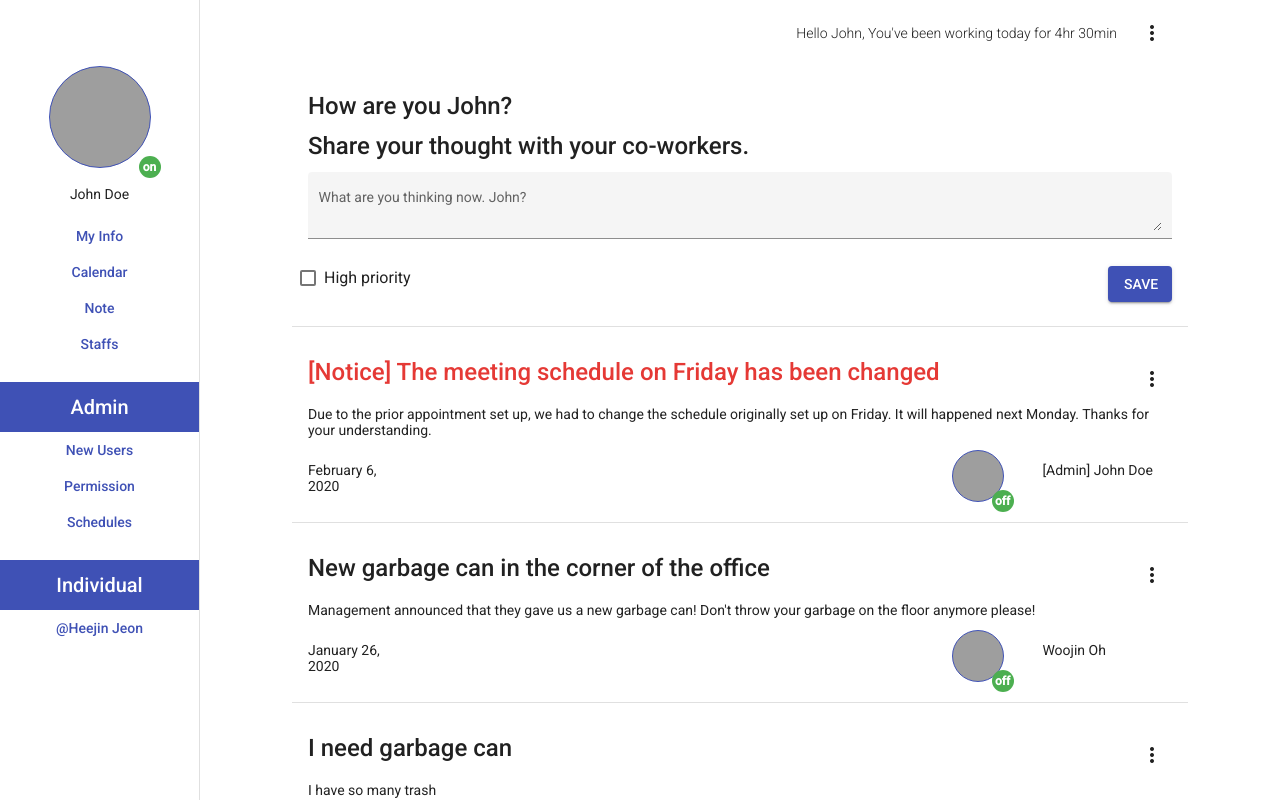
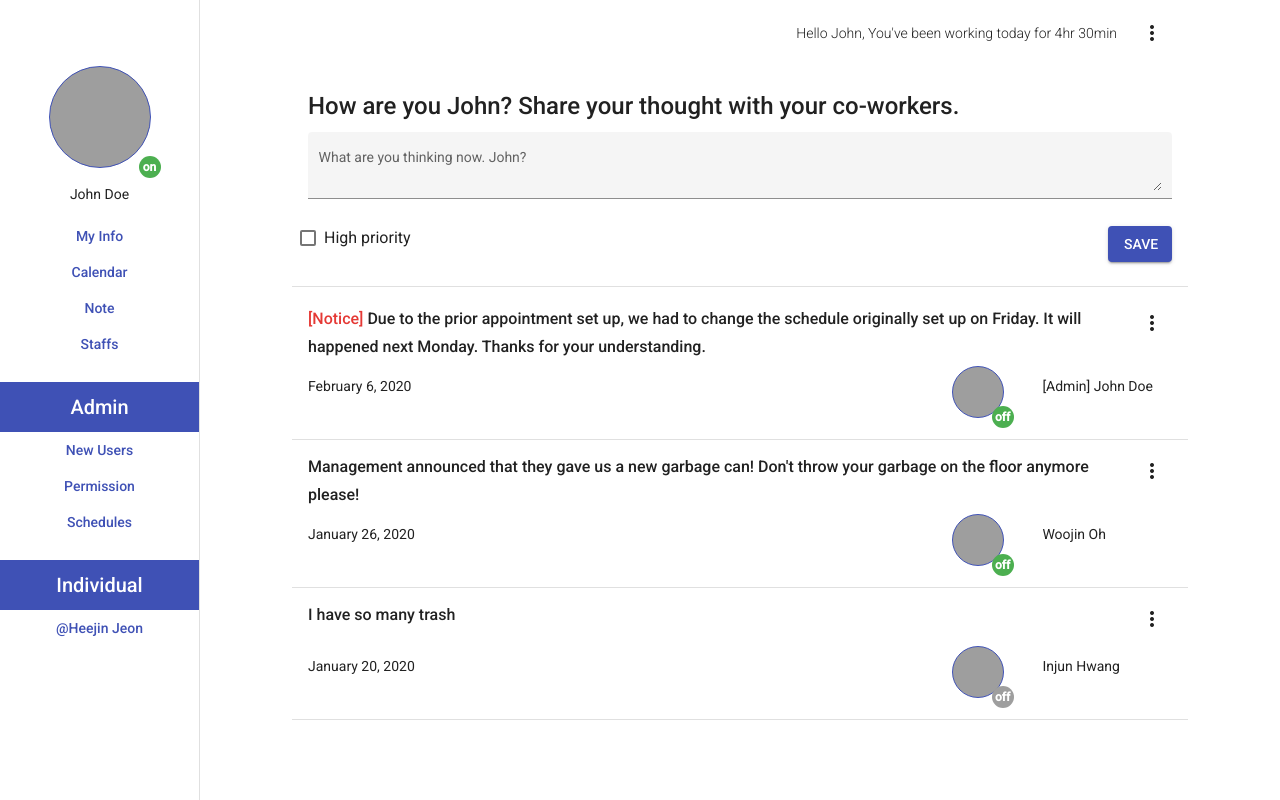
Before and after one commit to heejingit/bluebridge, an Angular app: page /home in a window 1280 px wide. Built offline with nearby package versions, Linux system fonts and the light colour scheme; grey boxes are pictures that could not be loaded; what @angular/material-moment-adapter would draw is missing.

Commit message:
feed input using ngModel

```diff
--- a/client/app/home/home-feed/home-feed.component.css
+++ b/client/app/home/home-feed/home-feed.component.css
@@ -6,6 +6,7 @@ p {
   width: 80%;
   margin: auto;
   box-shadow: none !important;
+  padding-top: 0;
 }
 
 .mat-card .full-width {
@@ -40,3 +41,16 @@ p {
 .font-red {
   color: #e53935;
 }
+
+.feed-description {
+  font-size: 1rem;
+
+}
+.feed-notice {
+  font-size: 1rem;
+  color: #e53935;
+}
+
+.mat-divider {
+  margin-top: 5px;
+}
--- a/client/app/home/home-feed/home-feed.component.html
+++ b/client/app/home/home-feed/home-feed.component.html
@@ -5,10 +5,12 @@
       <div
         fxLayout="row"
         fxLayoutAlign="start start">
-        <div fxFlex="80">
-          <span [ngClass]="{'font-red': feed.highPriority}">{{ feed.title }}</span>
+        <div fxFlex="95%" fxFlex.xs="90%">
+          <!-- <span [ngClass]="{'font-red': feed.highPriority}">{{ feed.title }}</span> -->
+          <span class="feed-notice" *ngIf="feed.highPriority">[Notice] </span>
+          <span class="feed-description">{{ feed.description }}</span>
         </div>
-        <div fxFlex="20">
+        <div fxFlex="5%" fxFlex.xs="10%">
           <button mat-icon-button [matMenuTriggerFor]="menu">
             <mat-icon>more_vert</mat-icon>
           </button>
@@ -26,15 +28,15 @@
       </div>
     </mat-card-title>
     <mat-card-content>
-      <p>{{ feed.description }}</p>
       <div
         fxLayout="row"
         fxLayoutAlign="spcae-between start">
-        <div fxFlex="10%" fxFlex.xs="20%">
+        <div fxFlex="15%" fxFlex.xs="20%">
           <p>{{ feed.date }}</p>
         </div>
-        <div fxFlex="60%" fxFlex.xs="25%"></div>
+        <div fxFlex="55%" fxFlex.xs="25%"></div>
         <div fxFlex="15%" fxFlex.xs="30%">
+          <!-- !!!!!!!! need to change later !!!!!!! -->
           <div mat-card-avatar matBadge="off" matBadgePosition="below after" matBadgeOverlap="true"></div>
         </div>
         <div fxFlex="15%" fxFlex.xs="25%">
--- a/client/app/home/home-feed/home-feed.component.ts
+++ b/client/app/home/home-feed/home-feed.component.ts
@@ -1,4 +1,7 @@
 import { Component, OnInit } from '@angular/core';
+
+import { Feed } from 'client/app/shared/model/feed.model';
+import { HomeService } from './../home.services';
 
 @Component({
   selector: 'app-home-feed',
@@ -7,33 +10,17 @@ import { Component, OnInit } from '@angular/core';
 })
 export class HomeFeedComponent implements OnInit {
 
-  feeds = [
-    {
-      title: "[Notice] The meeting schedule on Friday has been changed",
-      description: "Due to the prior appointment set up, we had to change the schedule originally set up on Friday. It will happened next Monday. Thanks for your understanding.",
-      date: "February 6, 2020",
-      user: "[Admin] John Doe",
-      highPriority: true
-    },
-    {
-      title: "New garbage can in the corner of the office",
-      description: "Management announced that they gave us a new garbage can! Don't throw your garbage on the floor anymore please!",
-      date: "January 26, 2020",
-      user: "Woojin Oh",
-      highPriority: false
-    },
-    {
-      title: "I need garbage can",
-      description: "I have so many trash",
-      date: "January 20, 2020",
-      user: "Injun Hwang",
-      highPriority: false
-    },
-  ]
+  feeds: Feed[];
 
-  constructor() { }
+  constructor(private homeService: HomeService) { }
 
   ngOnInit() {
+    this.feeds = this.homeService.getFeeds();
+    this.homeService.feedsChanged
+      .subscribe(
+        (feeds: Feed[]) => {
+          this.feeds = feeds;
+        }
+      );
   }
-
 }
--- a/client/app/home/home-input/home-input.component.html
+++ b/client/app/home/home-input/home-input.component.html
@@ -1,20 +1,28 @@
 <mat-card>
   <mat-card-title>
-    <p>How are you John?</p>
-    <p>Share your thought with your co-workers.</p>
+    <p>How are you John? Share your thought with your co-workers.</p>
   </mat-card-title>
-  <mat-card-content>
-    <form>
+  <form (ngSubmit)="onAddFeed(f)" #f="ngForm">
+    <mat-card-content>
+      <!-- <mat-form-field appearance="fill" class="full-width">
+        <mat-label>Title</mat-label>
+        <input matInput #titleInput>
+      </mat-form-field> -->
       <mat-form-field appearance="fill" class="full-width">
         <mat-label>What are you thinking now. John?</mat-label>
-        <textarea matInput></textarea>
+        <textarea
+          ngModel
+          name="descInput"
+          matInput></textarea>
       </mat-form-field>
-    </form>
-  </mat-card-content>
-  <mat-card-actions>
-    <mat-checkbox>High priority</mat-checkbox>
-    <div class="flex-spacer"></div>
-    <button mat-raised-button color="primary">SAVE</button>
-  </mat-card-actions>
+    </mat-card-content>
+    <mat-card-actions>
+      <mat-checkbox
+        ngModel
+        name="priorityInput">High priority</mat-checkbox>
+      <div class="flex-spacer"></div>
+      <button mat-raised-button color="primary" type="submit">SAVE</button>
+    </mat-card-actions>
+  </form>
   <mat-divider></mat-divider>
 </mat-card>
--- a/client/app/home/home-input/home-input.component.ts
+++ b/client/app/home/home-input/home-input.component.ts
@@ -1,4 +1,8 @@
 import { Component, OnInit } from '@angular/core';
+import { NgForm } from '@angular/forms';
+
+import { Feed } from '../../shared/model/feed.model';
+import { HomeService } from './../home.services';
 
 @Component({
   selector: 'app-home-input',
@@ -7,9 +11,20 @@ import { Component, OnInit } from '@angular/core';
 })
 export class HomeInputComponent implements OnInit {
 
-  constructor() { }
+  constructor(private homeService: HomeService) { }
 
   ngOnInit() {
   }
 
+  onAddFeed(form: NgForm) {
+    const feedDesc = form.value.descInput;
+    const feedDate = "February 14, 2020";
+    const feedUser = "Woojin Oh";
+    const feedHighPriority = form.value.priorityInput;
+    const newFeed = new Feed(feedDesc, feedDate, feedUser, feedHighPriority);
+    this.homeService.addFeed(newFeed);
+
+    // reset all form input
+    form.reset();
+  }
 }
--- a/client/app/home/home.component.ts
+++ b/client/app/home/home.component.ts
@@ -1,9 +1,11 @@
 import { Component, OnInit } from '@angular/core';
+import { HomeService } from './home.services';
 
 @Component({
   selector: 'app-home',
   templateUrl: './home.component.html',
-  styleUrls: ['./home.component.css']
+  styleUrls: ['./home.component.css'],
+  providers: [HomeService]
 })
 export class HomeComponent implements OnInit {
 
--- /dev/null
+++ b/client/app/home/home.services.ts
@@ -0,0 +1,36 @@
+import { Feed } from '../shared/model/feed.model';
+import { EventEmitter } from '@angular/core';
+
+export class HomeService {
+  feedsChanged = new EventEmitter<Feed[]>();
+
+  private feeds: Feed[] = [
+    new Feed(
+      "Due to the prior appointment set up, we had to change the schedule originally set up on Friday. It will happened next Monday. Thanks for your understanding.",
+      "February 6, 2020",
+      "[Admin] John Doe",
+      true
+    ),
+    new Feed(
+      "Management announced that they gave us a new garbage can! Don't throw your garbage on the floor anymore please!",
+      "January 26, 2020",
+      "Woojin Oh",
+      false
+    ),
+    new Feed(
+      "I have so many trash",
+      "January 20, 2020",
+      "Injun Hwang",
+      false
+    ),
+  ];
+
+  getFeeds() {
+    return this.feeds.slice();
+  }
+
+  addFeed(feed: Feed) {
+    this.feeds.push(feed);
+    this.feedsChanged.emit(this.feeds.slice());
+  }
+}
--- a/client/app/main-nav/toolbar/toolbar.component.css
+++ b/client/app/main-nav/toolbar/toolbar.component.css
@@ -2,6 +2,11 @@
   background-color: white;
   width: 80%;
   margin: auto;
+  /* fixed top toolbar */
+  position: sticky;
+  position: -webkit-sticky; /* For macOS/iOS Safari */
+  top: 0; /* Sets the sticky toolbar to be on top */
+  z-index: 1000; /* Ensure that your app's content doesn't overlap the toolbar */
 }
 
 .mat-toolbar-row {
--- /dev/null
+++ b/client/app/shared/model/feed.model.ts
@@ -0,0 +1,8 @@
+export class Feed {
+  constructor(
+    public description: string,
+    public date: string,
+    public user: string,
+    public highPriority: boolean
+  ) {}
+}
```
